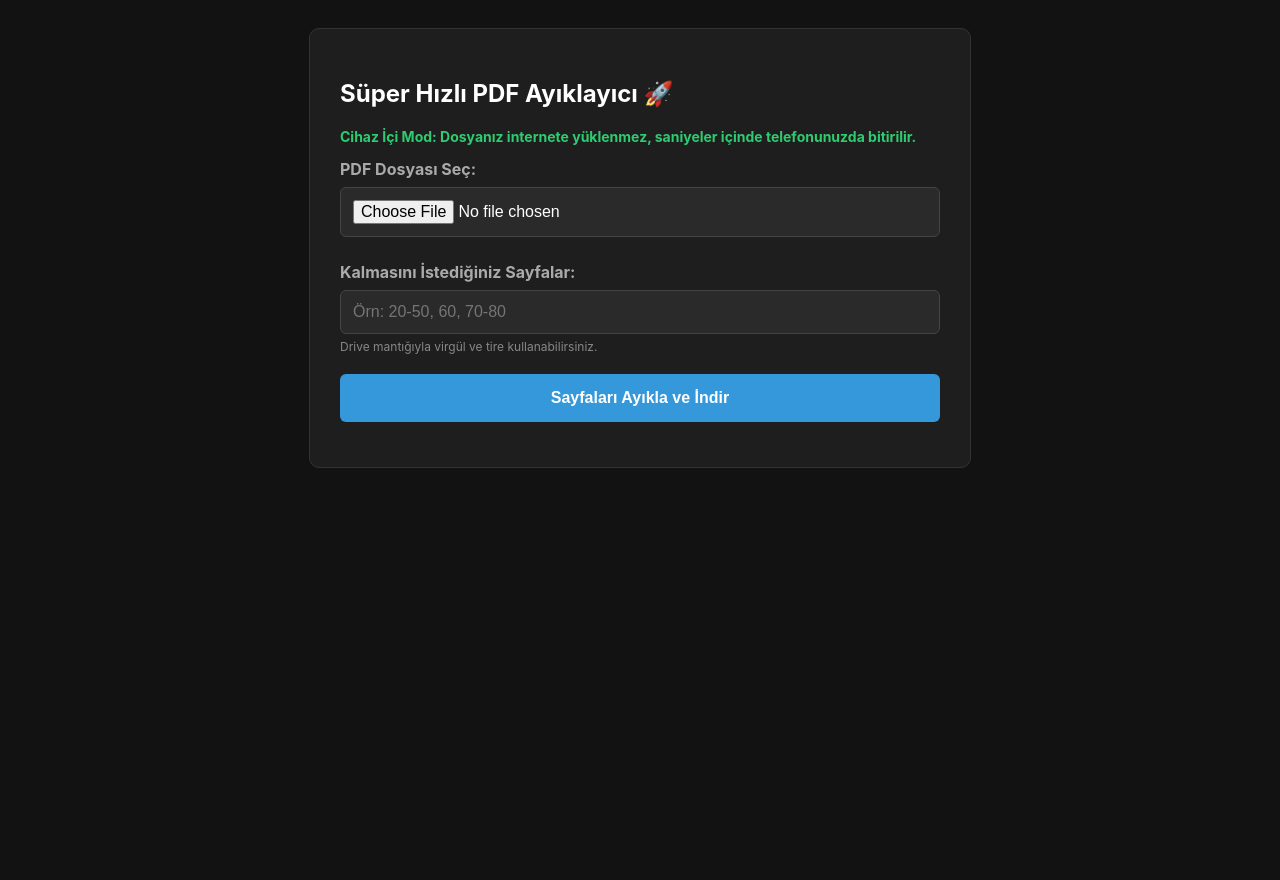
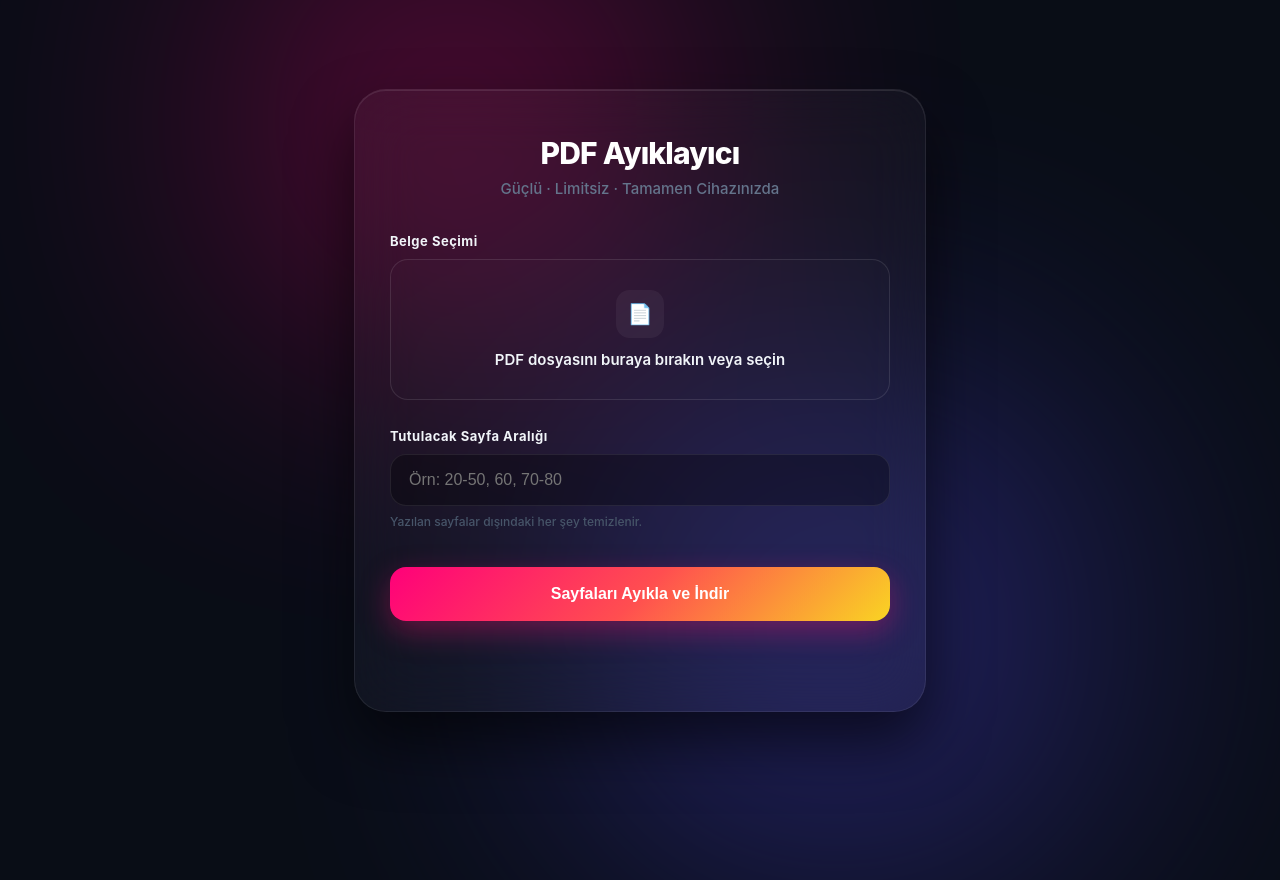
Before and after one commit to Daiki-HHD/pdf-projesi, a Flask app: page / in a window 1280 px wide. Before the commit the page ends 468 px from the top, so only its background shows below. Run offline with Flask 3, Linux system fonts and the light colour scheme; some libraries are stand-ins or nearby versions.

Commit message:
Update index.html

```diff
--- a/templates/index.html
+++ b/templates/index.html
@@ -3,37 +3,248 @@
 <head>
     <meta charset="UTF-8">
     <meta name="viewport" content="width=device-width, initial-scale=1.0">
-    <title>Işık Hızında PDF Ayıklayıcı</title>
+    <title>Süper Hızlı PDF Ayıklayıcı 🚀</title>
     <script src="https://unpkg.com/pdf-lib@1.17.1/dist/pdf-lib.min.js"></script>
     <style>
-        body { font-family: -apple-system, BlinkMacSystemFont, "Segoe UI", Roboto, sans-serif; background: #121212; color: #ffffff; padding: 20px; }
-        .container { max-width: 600px; margin: 0 auto; background: #1e1e1e; padding: 30px; border-radius: 10px; border: 1px solid #333; }
-        label { display: block; margin-bottom: 8px; font-weight: bold; color: #aaa; }
-        input[type="file"], input[type="text"] { width: 100%; padding: 12px; margin-bottom: 25px; box-sizing: border-box; background: #2a2a2a; border: 1px solid #444; color: #fff; border-radius: 6px; font-size: 16px; }
-        button { width: 100%; background: #3498db; color: white; border: none; padding: 15px; font-size: 16px; font-weight: bold; cursor: pointer; border-radius: 6px; }
-        button:hover { background: #2980b9; }
-        button:disabled { background: #555; cursor: not-allowed; }
-        .info { font-size: 12px; color: #888; margin-top: -20px; margin-bottom: 20px; display: block; }
-        #status { margin-top: 15px; font-weight: bold; font-size: 14px; }
+        :root {
+            --bg-main: #090d16;
+            --card-bg: rgba(255, 255, 255, 0.03);
+            --card-border: rgba(255, 255, 255, 0.08);
+            --text-title: #ffffff;
+            --text-body: #94a3b8;
+            /* Göz alıcı modern gradyan: Canlı Gün Batımı tonları */
+            --primary-grad: linear-gradient(135deg, #ff007a 0%, #ff4e50 50%, #f9d423 100%);
+            --btn-shadow: rgba(255, 14, 114, 0.35);
+        }
+
+        body {
+            font-family: -apple-system, BlinkMacSystemFont, "SF Pro Display", "Segoe UI", Roboto, Helvetica, Arial, sans-serif;
+            background-color: var(--bg-main);
+            color: var(--text-body);
+            min-height: 100vh;
+            display: flex;
+            align-items: center;
+            justify-content: center;
+            padding: 20px;
+            margin: 0;
+            box-sizing: border-box;
+            position: relative;
+            overflow: hidden;
+        }
+
+        /* Arka plandaki lüks, yumuşak ışık küreleri (Gradient Mesh Efekti) */
+        body::before, body::after {
+            content: "";
+            position: absolute;
+            border-radius: 50%;
+            filter: blur(140px);
+            opacity: 0.45;
+            z-index: -1;
+        }
+        body::before {
+            width: 400px;
+            height: 400px;
+            background: #ff007a;
+            top: -10%;
+            left: 20%;
+        }
+        body::after {
+            width: 500px;
+            height: 500px;
+            background: #4f46e5;
+            bottom: -10%;
+            right: 15%;
+        }
+
+        .container {
+            width: 100%;
+            max-width: 500px;
+            background: var(--card-bg);
+            backdrop-filter: blur(30px);
+            -webkit-backdrop-filter: blur(30px);
+            padding: 45px 35px;
+            border-radius: 32px;
+            border: 1px solid var(--card-border);
+            box-shadow: 0 30px 60px rgba(0, 0, 0, 0.6),
+                        inset 0 1px 0 rgba(255, 255, 255, 0.1);
+            text-align: center;
+            position: relative;
+        }
+
+        h2 {
+            font-size: 30px;
+            font-weight: 800;
+            margin-top: 0;
+            margin-bottom: 8px;
+            color: var(--text-title);
+            letter-spacing: -0.8px;
+        }
+
+        .subtitle {
+            font-size: 15px;
+            color: #64748b;
+            margin-bottom: 35px;
+            font-weight: 500;
+        }
+
+        .form-group {
+            text-align: left;
+            margin-bottom: 28px;
+        }
+
+        label {
+            display: block;
+            margin-bottom: 10px;
+            font-size: 13px;
+            font-weight: 700;
+            color: #f1f5f9;
+            letter-spacing: 0.5px;
+        }
+
+        /* Premium Sürükle-Bırak Alanı */
+        .file-upload-wrapper {
+            position: relative;
+            width: 100%;
+            background: rgba(255, 255, 255, 0.01);
+            border: 1px solid rgba(255, 255, 255, 0.1);
+            border-radius: 18px;
+            padding: 30px 20px;
+            box-sizing: border-box;
+            text-align: center;
+            cursor: pointer;
+            transition: all 0.4s cubic-bezier(0.16, 1, 0.3, 1);
+        }
+
+        .file-upload-wrapper:hover {
+            border-color: rgba(255, 255, 255, 0.3);
+            background: rgba(255, 255, 255, 0.03);
+            transform: scale(1.01);
+        }
+
+        .file-upload-wrapper input[type="file"] {
+            position: absolute;
+            top: 0; left: 0; width: 100%; height: 100%;
+            opacity: 0;
+            cursor: pointer;
+        }
+
+        .upload-icon {
+            display: inline-flex;
+            align-items: center;
+            justify-content: center;
+            width: 48px;
+            height: 48px;
+            background: rgba(255, 255, 255, 0.05);
+            border-radius: 14px;
+            margin-bottom: 12px;
+            font-size: 20px;
+        }
+
+        input[type="text"] {
+            width: 100%;
+            padding: 16px 18px;
+            box-sizing: border-box;
+            background: rgba(0, 0, 0, 0.3);
+            border: 1px solid rgba(255, 255, 255, 0.08);
+            color: #fff;
+            border-radius: 16px;
+            font-size: 16px;
+            transition: all 0.3s ease;
+        }
+
+        input[type="text"]:focus {
+            outline: none;
+            border-color: rgba(255, 255, 255, 0.25);
+            background: rgba(0, 0, 0, 0.5);
+        }
+
+        .info {
+            font-size: 12px;
+            color: #475569;
+            margin-top: 8px;
+            display: block;
+            font-weight: 500;
+        }
+
+        /* Dikkat Çekici Canlı Buton */
+        button {
+            width: 100%;
+            background: var(--primary-grad);
+            color: #ffffff;
+            border: none;
+            padding: 18px;
+            font-size: 16px;
+            font-weight: 700;
+            cursor: pointer;
+            border-radius: 16px;
+            transition: all 0.4s cubic-bezier(0.16, 1, 0.3, 1);
+            box-shadow: 0 10px 30px var(--btn-shadow);
+            margin-top: 10px;
+        }
+
+        button:hover {
+            transform: translateY(-2px);
+            box-shadow: 0 15px 40px var(--btn-shadow);
+            filter: saturate(1.15);
+        }
+
+        button:active {
+            transform: translateY(1px);
+        }
+
+        button:disabled {
+            background: #1e293b;
+            box-shadow: none;
+            cursor: not-allowed;
+            color: #64748b;
+            filter: none;
+        }
+
+        #status {
+            margin-top: 25px;
+            font-weight: 600;
+            font-size: 14px;
+            min-height: 20px;
+        }
     </style>
 </head>
 <body>
+
     <div class="container">
-        <h2>Süper Hızlı PDF Ayıklayıcı 🚀</h2>
-        <p style="color: #2ecc71; font-size: 14px; font-weight: bold;">Cihaz İçi Mod: Dosyanız internete yüklenmez, saniyeler içinde telefonunuzda bitirilir.</p>
+        <h2>PDF Ayıklayıcı</h2>
+        <div class="subtitle">Güçlü · Limitsiz · Tamamen Cihazınızda</div>
 
-        <label>PDF Dosyası Seç:</label>
-        <input type="file" id="pdfFile" accept=".pdf" required>
+        <div class="form-group">
+            <label>Belge Seçimi</label>
+            <div class="file-upload-wrapper">
+                <div class="upload-icon">📄</div>
+                <div id="fileNameDisplay" style="font-size: 15px; font-weight: 600; color: #f1f5f9;">PDF dosyasını buraya bırakın veya seçin</div>
+            </div>
+            <input type="file" id="pdfFile" accept=".pdf" required onchange="updateFileName(this)" style="position: absolute; top:0; left:0; width:100%; height:100%; opacity:0; cursor:pointer;">
+        </div>
 
-        <label>Kalmasını İstediğiniz Sayfalar:</label>
-        <input type="text" id="pageRanges" placeholder="Örn: 20-50, 60, 70-80" required>
-        <span class="info">Drive mantığıyla virgül ve tire kullanabilirsiniz.</span>
+        <div class="form-group">
+            <label>Tutulacak Sayfa Aralığı</label>
+            <input type="text" id="pageRanges" placeholder="Örn: 20-50, 60, 70-80" required>
+            <span class="info">Yazılan sayfalar dışındaki her şey temizlenir.</span>
+        </div>
 
         <button id="processBtn" onclick="processPdf()">Sayfaları Ayıkla ve İndir</button>
         <div id="status"></div>
     </div>
 
     <script>
+        function updateFileName(input) {
+            const display = document.getElementById('fileNameDisplay');
+            if(input.files.length > 0) {
+                display.innerText = input.files[0].name;
+                display.style.color = "#ff4e50";
+            } else {
+                display.innerText = "PDF dosyasını buraya bırakın veya seçin";
+                display.style.color = "#f1f5f9";
+            }
+        }
+
         async function processPdf() {
             const fileInput = document.getElementById('pdfFile');
             const rangeInput = document.getElementById('pageRanges').value;
@@ -41,15 +252,15 @@
             const btn = document.getElementById('processBtn');
 
             if (!fileInput.files.length) {
-                statusDiv.style.color = "#e74c3c";
+                statusDiv.style.color = "#ff4e50";
                 statusDiv.innerText = "Lütfen önce bir PDF dosyası seçin!";
                 return;
             }
 
             btn.disabled = true;
-            btn.innerText = "Ayıklanıyor...";
+            btn.innerText = "İşleniyor...";
             statusDiv.style.color = "#f1c40f";
-            statusDiv.innerText = "İşlem cihazınızda yapılıyor, lütfen bekleyin...";
+            statusDiv.innerText = "Sayfalar cihazınızda ayıklanıyor, lütfen bekleyin...";
 
             try {
                 const file = fileInput.files[0];
@@ -83,7 +294,6 @@
                     throw new Error("Geçerli bir sayfa aralığı bulunamadı!");
                 }
 
-                // Sayfaları sırala ve mükerrer kayıtları temizle
                 const uniquePages = [...new Set(pagesToKeep)].sort((a, b) => a - b);
 
                 const newDoc = await PDFDocument.create();
@@ -100,10 +310,10 @@
                 link.click();
                 document.body.removeChild(link);
 
-                statusDiv.style.color = "#2ecc71";
-                statusDiv.innerText = "Başarılı! Yeni PDF anında indirildi.";
+                statusDiv.style.color = "#00e676";
+                statusDiv.innerText = "✓ Başarılı! Yeni PDF anında indirildi.";
             } catch (err) {
-                statusDiv.style.color = "#e74c3c";
+                statusDiv.style.color = "#ff4e50";
                 statusDiv.innerText = "Hata: " + err.message;
             } finally {
                 btn.disabled = false;
```
